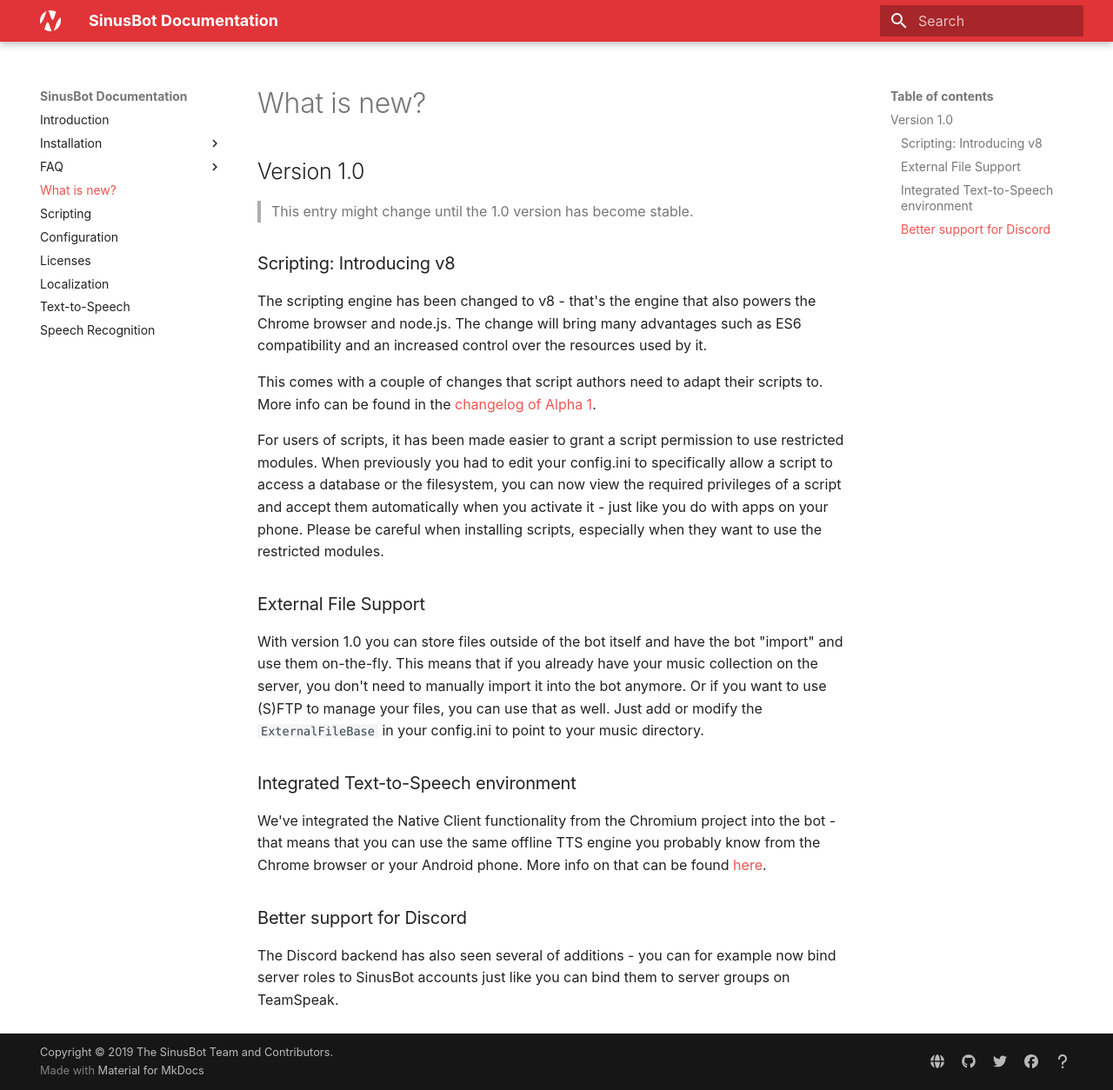
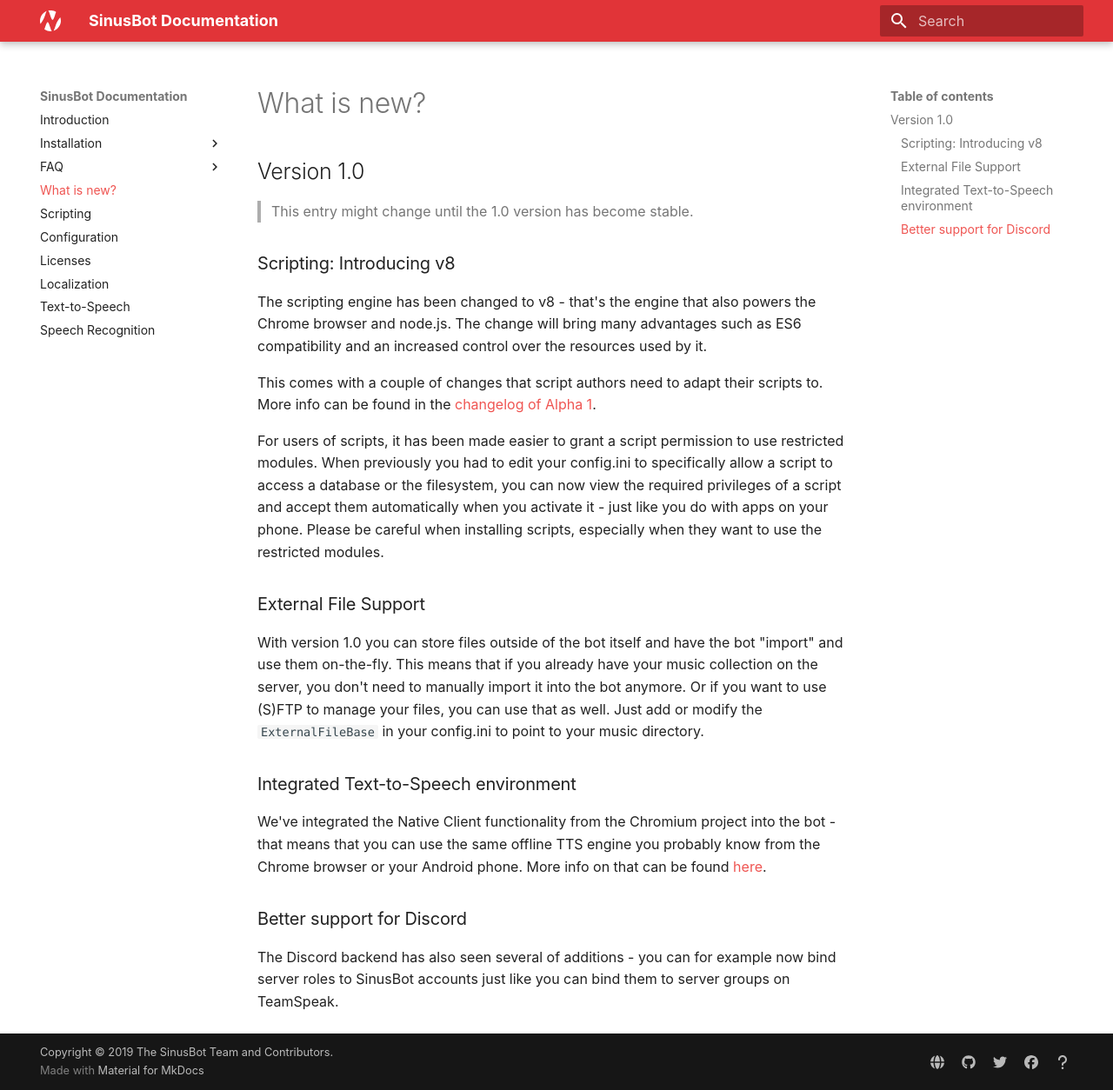
Before and after one commit to SinusBot/docs, an MkDocs documentation site: the page built from docs/whatsnew.md, in a window 1280 px wide and 1254 px high. Shown: the whole window at 87% size. Built offline with MkDocs 1.6.1 and Material for MkDocs 9.7.7, drawn with Linux system fonts in a browser that asks for light colours.

Commit message:
fix icons (mkdocs-material >= 5.0.0)

```diff
--- a/mkdocs.yml
+++ b/mkdocs.yml
@@ -42,18 +42,18 @@
   - pymdownx.tilde
   - pymdownx.mark
   - toc:
-      permalink: "\ue157"
+      permalink: "🔗"
 extra_css:
   - extra.css
 extra:
   social:
-    - type: globe
+    - icon: fontawesome/solid/globe
       link: https://sinusbot.com
-    - type: github
+    - icon: fontawesome/brands/github
       link: https://github.com/SinusBot
-    - type: twitter
+    - icon: fontawesome/brands/twitter
       link: https://twitter.com/sinusbot
-    - type: facebook
+    - icon: fontawesome/brands/facebook
       link: https://www.facebook.com/sinusbot
-    - type: question
+    - icon: fontawesome/solid/question
       link: https://forum.sinusbot.com
```
